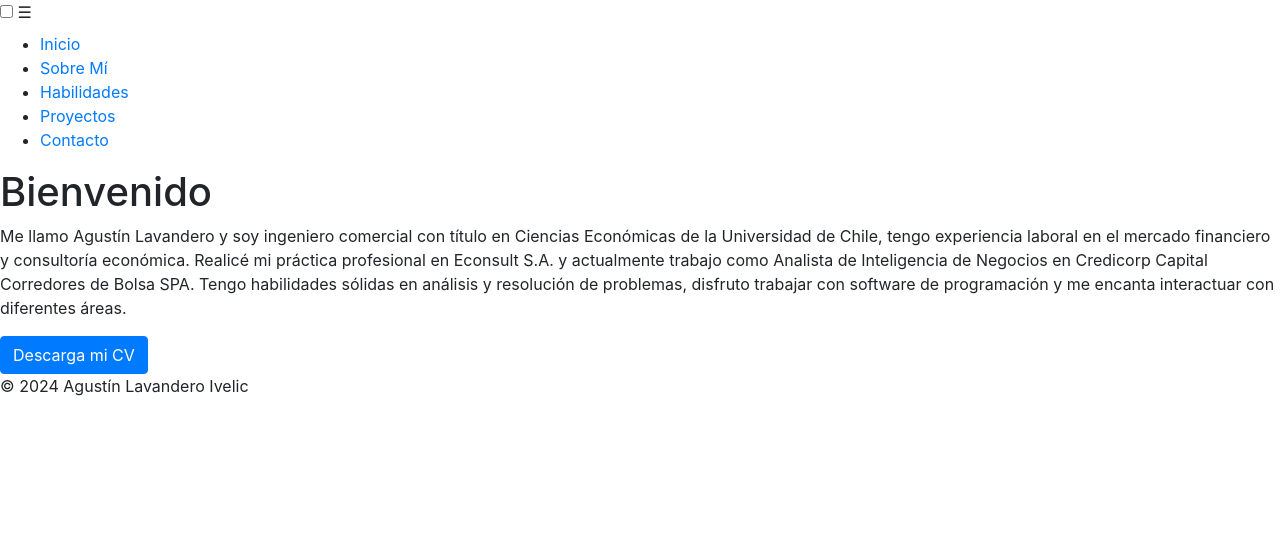
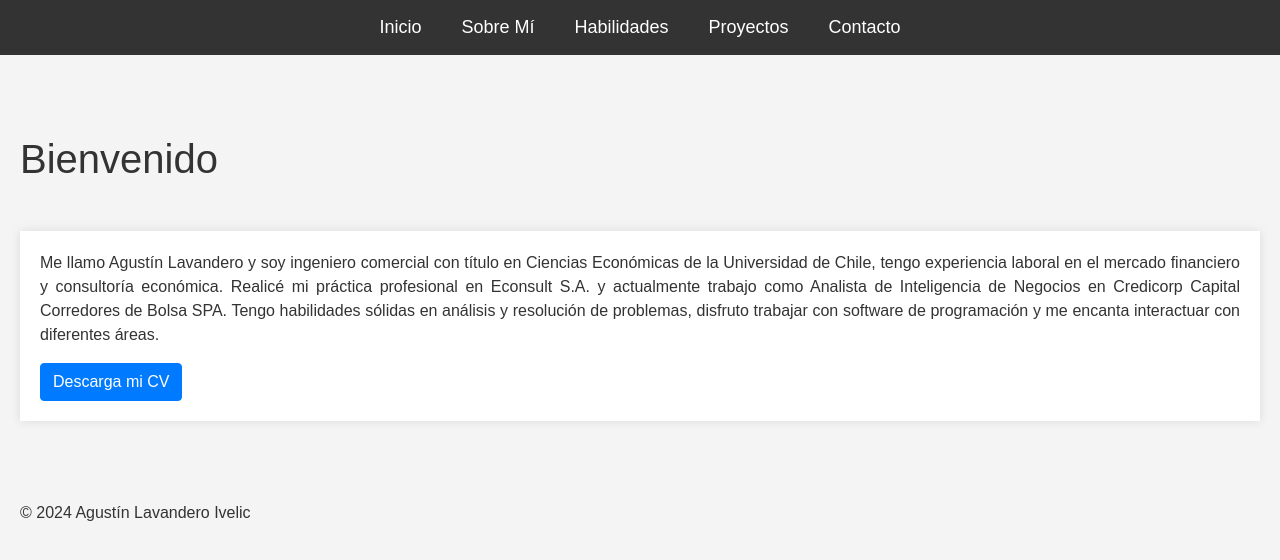
Before and after one commit to alavandero/Proyecto-CV, a plain HTML site: page ProyectoCV/Index.html in a window 1280 px wide. Drawn offline with nearby package versions, Linux system fonts and the light colour scheme; files that its build step writes are made by us from their sources; the site is published under a folder, as on GitHub Pages, so addresses that start at the root find nothing.

Commit message:
Reorganizando carpetas y referencias para lectura en github pages

```diff
--- a/ProyectoCV/HTML/about.html
+++ b/ProyectoCV/HTML/about.html
@@ -5,7 +5,7 @@
     <meta name="viewport" content="width=device-width, initial-scale=1.0">
     <title>Sobre Mí</title>
     <link href="<https://stackpath.bootstrapcdn.com/bootstrap/4.5.2/css/bootstrap.min.css>" rel="stylesheet">
-    <link rel="stylesheet" href="/ProyectoCV/Css/styles.css">
+    <link rel="stylesheet" href="../Css/styles.css">
 </head>
 
 <body>
@@ -14,7 +14,7 @@
         <input type="checkbox" id="menu-toggle">
         <label for="menu-toggle" class="menu-icon">☰</label>
         <ul id="menu">
-            <li><a href="index.html">Inicio</a></li>
+            <li><a href="../Index.html">Inicio</a></li>
             <li><a href="about.html">Sobre Mí</a></li>
             <li><a href="skills.html">Habilidades</a></li>
             <li><a href="projects.html">Proyectos</a></li>
--- a/ProyectoCV/HTML/Index.html
+++ b/ProyectoCV/Index.html
@@ -5,7 +5,7 @@
     <meta name="viewport" content="width=device-width, initial-scale=1.0">
     <title>Inicio</title>
     <link href="https://stackpath.bootstrapcdn.com/bootstrap/4.5.2/css/bootstrap.min.css" rel="stylesheet">
-    <link rel="stylesheet" href="/ProyectoCV/Css/styles.css">
+    <link rel="stylesheet" href="Css/styles.css">
 </head>
 <body>
     <nav>
@@ -13,10 +13,10 @@
         <label for="menu-toggle" class="menu-icon">☰</label>
         <ul id="menu">
             <li><a href="index.html">Inicio</a></li>
-            <li><a href="about.html">Sobre Mí</a></li>
-            <li><a href="skills.html">Habilidades</a></li>
-            <li><a href="projects.html">Proyectos</a></li>
-            <li><a href="contact.html">Contacto</a></li>
+            <li><a href="HTML/about.html">Sobre Mí</a></li>
+            <li><a href="HTML/skills.html">Habilidades</a></li>
+            <li><a href="HTML/projects.html">Proyectos</a></li>
+            <li><a href="HTML/contact.html">Contacto</a></li>
         </ul>
     </nav>
     <header>
@@ -26,7 +26,7 @@
     <section>
         <p>Me llamo Agustín Lavandero y soy ingeniero comercial con título en Ciencias Económicas de la Universidad de Chile, tengo experiencia laboral en el mercado financiero y consultoría económica. Realicé mi práctica profesional en Econsult S.A. y actualmente trabajo como Analista de Inteligencia de Negocios en Credicorp Capital Corredores de Bolsa SPA. Tengo habilidades sólidas en análisis y resolución de problemas, disfruto trabajar con software de programación y me encanta interactuar con diferentes áreas.</p>
         <!-- Enlace al currículum -->
-        <a href="/ProyectoCV/Assets/Curriculum_Agustin_Lavandero.pdf" class="btn btn-primary" download="Curriculum_Agustin_Lavandero">Descarga mi CV</a>
+        <a href="Assets/Curriculum_Agustin_Lavandero.pdf" class="btn btn-primary" download="Curriculum_Agustin_Lavandero">Descarga mi CV</a>
     </section>
     <footer>
         <p>© 2024 Agustín Lavandero Ivelic</p>
```
Also changed, not shown: ProyectoCV/HTML/contact.html (+2 -2 lines), ProyectoCV/HTML/projects.html (+2 -2 lines), ProyectoCV/HTML/skills.html (+2 -2 lines).
